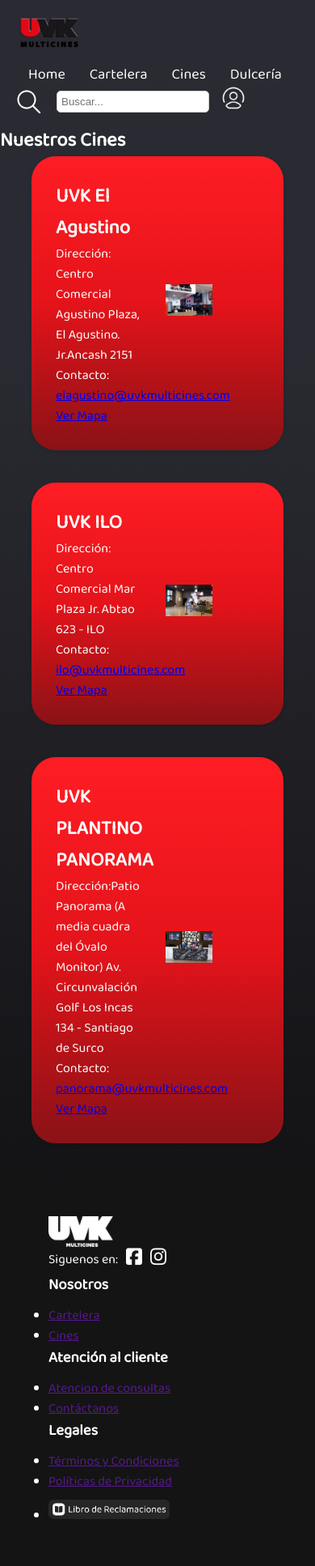
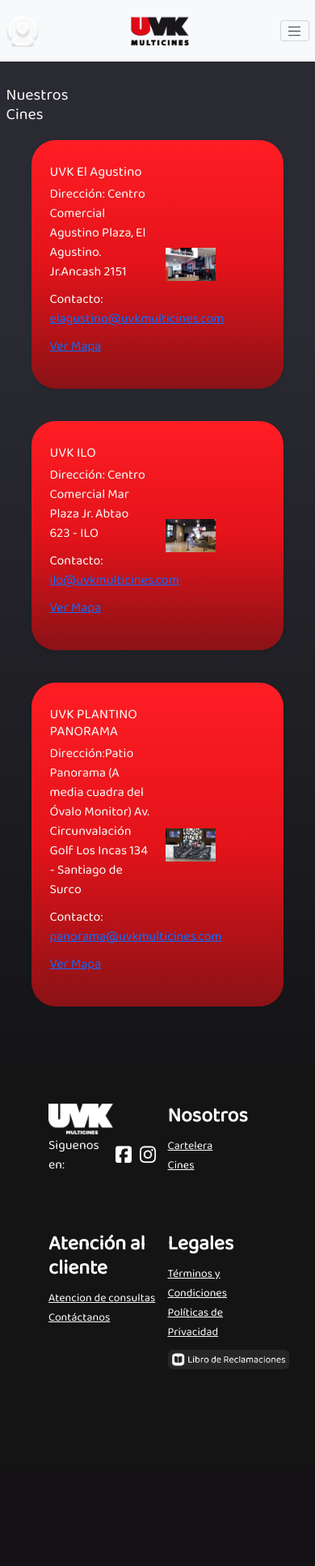
Before and after one commit to PepeLeChien/WebUVK, a PHP site: page /pages/cines.html in a window 390 px wide. Shown: the whole page at 81% size. After the commit the page ends 1691 px from the top, so only its background shows below. Run offline with PHP 8.4, Linux system fonts and the light colour scheme.

Commit message:
General implementado en cine, cartelera, login, index

```diff
--- a/pages/cartelera.html
+++ b/pages/cartelera.html
@@ -23,7 +23,7 @@
         <nav class="navbar navbar-expand-lg bg-body-tertiary">
             <div class="container-fluid">
                 <div class="login-container2">
-                    <img src="../assets/IconUser.png" alt="">
+                    <a href="./login.html"><img src="../assets/IconUser.png" alt=""></a>
                 </div>
                 <a class="navbar-brand" href="../index.html">
                     <img src="../assets/Logo.png" alt="LOGO UVK" width="80px" height="60px">
@@ -42,7 +42,7 @@
                             <a class="nav-link" href="../pages/cartelera.html">Cartelera</a>
                         </li>
                         <li class="nav-item">
-                            <a class="nav-link" href="#">Cines</a>
+                            <a class="nav-link" href="../pages/cines.html">Cines</a>
                         </li>
                         <li class="nav-item">
                             <a class="nav-link" href="#">Dulcería</a>
@@ -54,7 +54,7 @@
                     </form>
                 </div>
                 <div class="login-container1">
-                    <img src="../assets/IconUser.png" alt="">
+                    <a href="./login.html"><img src="../assets/IconUser.png" alt=""></a>
                 </div>
             </div>
         </nav>
--- a/pages/cines.html
+++ b/pages/cines.html
@@ -4,19 +4,31 @@
     <meta charset="UTF-8">
     <meta name="viewport" content="width=device-width, initial-scale=1.0">
     <title>Cines UVK</title>
+    <link href="https://cdn.jsdelivr.net/npm/bootstrap@5.3.3/dist/css/bootstrap.min.css" rel="stylesheet"
+        integrity="sha384-QWTKZyjpPEjISv5WaRU9OFeRpok6YctnYmDr5pNlyT2bRjXh0JMhjY6hW+ALEwIH" crossorigin="anonymous">
+    <script src="https://cdn.jsdelivr.net/npm/bootstrap@5.3.3/dist/js/bootstrap.bundle.min.js"
+        integrity="sha384-YvpcrYf0tY3lHB60NNkmXc5s9fDVZLESaAA55NDzOxhy9GkcIdslK1eN7N6jIeHz"
+        crossorigin="anonymous"></script>
     <link rel="stylesheet" href="../styles/styles.css">
     <link rel="stylesheet" href="../styles/cine.css">
 </head>
 <body class="cine">
     <header class="header">
+        <nav class="navbar navbar-expand-lg bg-body-tertiary">
             <div class="container-fluid">
-            <div class="logo-container">
-                <a href="../index.html">
+                <div class="login-container2">
+                    <a href="./login.html"><img src="../assets/IconUser.png" alt=""></a>
+                </div>
+                <a class="navbar-brand" href="../index.html">
                     <img src="../assets/Logo.png" alt="LOGO UVK" width="80px" height="60px">
                 </a>
-            </div>
-            <nav class="navbar">
-                <ul class="navbar-nav">
+                <button class="navbar-toggler" type="button" data-bs-toggle="collapse"
+                    data-bs-target="#navbarSupportedContent" aria-controls="navbarSupportedContent"
+                    aria-expanded="false" aria-label="Toggle navigation">
+                    <span class="navbar-toggler-icon"></span>
+                </button>
+                <div class="collapse navbar-collapse" id="navbarSupportedContent">
+                    <ul class="navbar-nav me-auto mb-2 mb-lg-0">
                         <li class="nav-item">
                             <a class="nav-link" aria-current="page" href="../index.html">Home</a>
                         </li>
@@ -30,17 +42,16 @@
                             <a class="nav-link" href="#">Dulcería</a>
                         </li>
                     </ul>
-            </nav>
-            <div class="search-login-container">
-                <div class="search-container">
-                    <img src="../assets/IconSearch.png" alt="Buscar Icono">
-                    <input type="text" placeholder="Buscar...">
+                    <form class="d-flex search-container" role="search">
+                        <img src="../assets/IconSearch.png" alt="">
+                        <input class="form-control me-2" type="search" placeholder="Buscar..." aria-label="Search">
+                    </form>
                 </div>
-                <div class="login-container">
-                    <img src="../assets/IconUser.png" alt="Usuario Icono">
+                <div class="login-container1">
+                    <a href="./login.html"><img src="../assets/IconUser.png" alt=""></a>
                 </div>
             </div>
-        </div>
+        </nav>
     </header>
     <main>
         <section>
@@ -100,29 +111,30 @@
         </section>
     </main>
     <footer>
-        <div class="redes-container">
+        <div class="row footer-container">
+            <div class="redes-container col-6 col-lg">
                 <img src="../assets/LogoUVK_byn.png" alt="Logo UVK Blanco y negro">
-            <div>
+                <div class="redes">
                     <p>Siguenos en: </p>
                     <a href=""><img class="img-redes img-fb" src="../assets/LogoFB.png" alt="Logo Facebook"></a>
                     <a href=""><img class="img-redes img-fb" src="../assets/LogoIG.png" alt="Logo Instragram"></a>
                 </div>
             </div>
-        <div>
+            <div class="col-6 col-lg">
                 <h3>Nosotros</h3>
                 <ul>
                     <li><a href="">Cartelera</a></li>
                     <li><a href="">Cines</a></li>
                 </ul>
             </div>
-        <div>
+            <div class="col-6 col-lg">
                 <h3>Atención al cliente</h3>
                 <ul>
                     <li><a href="">Atencion de consultas</a></li>
                     <li><a href="">Contáctanos</a></li>
                 </ul>
             </div>
-        <div>
+            <div class="col-6 col-lg">
                 <h3>Legales</h3>
                 <ul>
                     <li><a href="">Términos y Condiciones</a></li>
@@ -130,6 +142,7 @@
                     <li><a href=""><img class="img-libro" src="../assets/LibroReclamaciones.png" alt="Libro de Reclamaciones Logo"></a></li>
                 </ul>
             </div>
+        </div>
 
     </footer>
 </body>
--- a/styles/cine.css
+++ b/styles/cine.css
@@ -71,11 +71,13 @@
     align-items: center;
 }
 
+
+/* OMITO ESTA PARTE PARA QUE NO CHOQUE CON LOS ESTILOS GENERALES *Styles.css */
 /* END cines */
 
 /*header*/
 
-.header {
+/* .header {
     display: flex;
     justify-content: space-between;
     align-items: center;
@@ -111,7 +113,7 @@
 }
 
 .nav-link:hover {
-    color: #FF1D24; /* Ajusta el color del hover según sea necesario */
+    color: #FF1D24; Ajusta el color del hover según sea necesario
 }
 
 .search-login-container {
@@ -138,5 +140,5 @@
 .login-container img {
     width: 30px;
     height: 30px;
-}
+} */
  /* Ends header*/
--- a/styles/styles.css
+++ b/styles/styles.css
@@ -278,9 +278,9 @@
 
 /* Estilos para tabletas (ancho máximo de 768px) */
 @media (max-width: 768px) {
-    .redes-container img-redes{
+    /* .redes-container img-redes{
 
-    }
+    } */
 }
 
 /* Estilos para celulares (ancho máximo de 480px) */
```
Also changed, not shown: index.html (+5 -5 lines), pages/login.html (+11 -11 lines), styles/admin.css (+8 -6 lines). Lines whose indentation alone changed are shown as unchanged.
